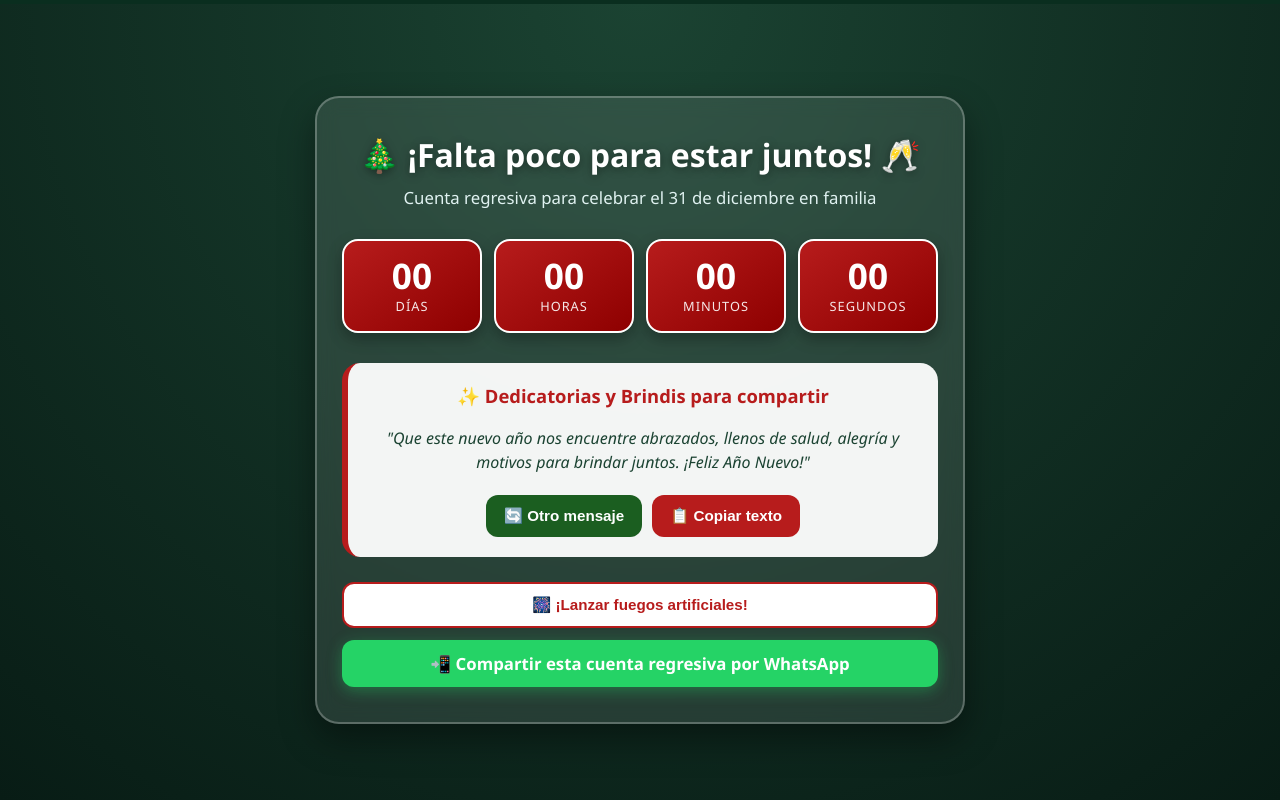
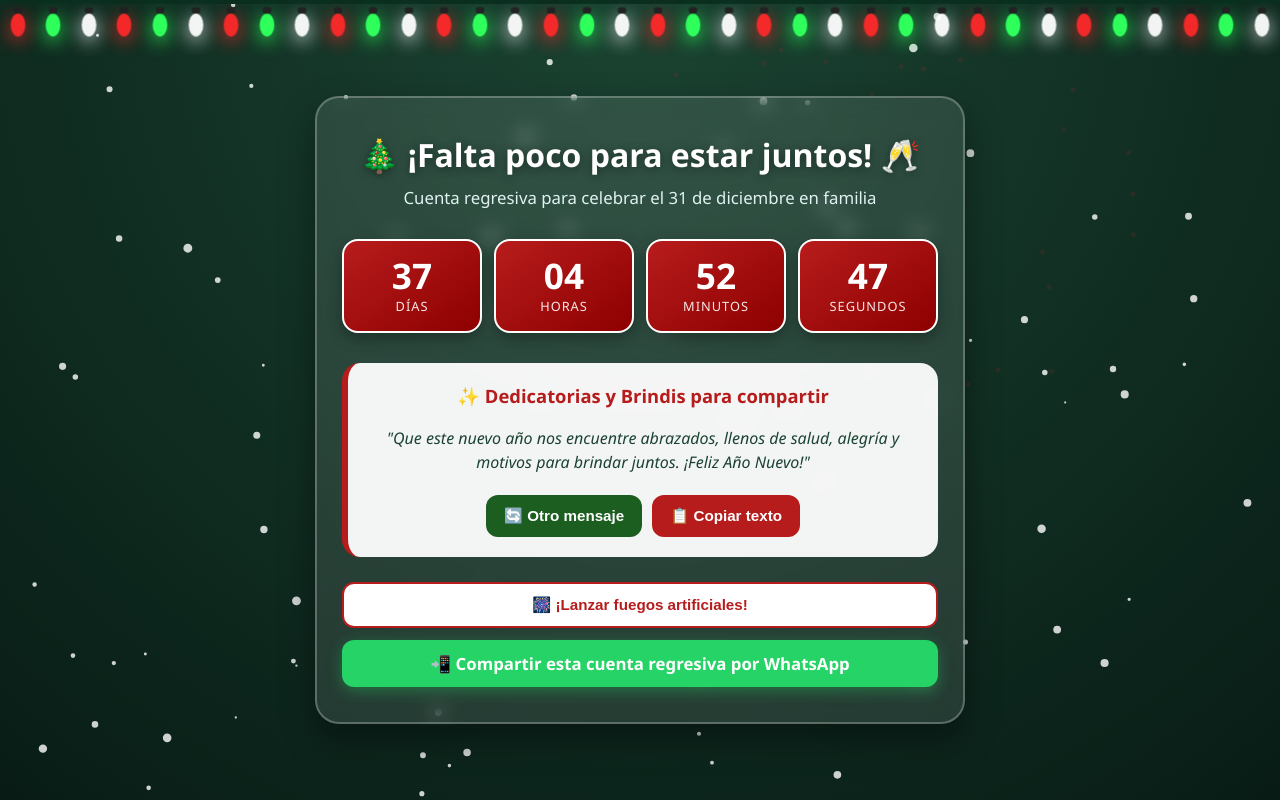
Before and after one commit to Jackeline987/cuenta-regresiva-navidad, a plain HTML site: page index.html in a window 1280 px wide. Drawn offline with Linux system fonts and the light colour scheme.

Commit message:
Refactor countdown script and enhance visuals
Updated countdown logic and added visual effects.

```diff
--- a/index.html
+++ b/index.html
@@ -303,7 +303,7 @@
   </main>
 
    <script>
-    // 1. Crear bombillos de la guirnalda según el ancho de pantalla
+    // 1. Crear bombillos de la guirnalda
     const guirnalda = document.getElementById('guirnalda');
     const cantidadLuces = Math.floor(window.innerWidth / 35);
     for (let i = 0; i < cantidadLuces; i++) {
@@ -311,12 +311,11 @@
       guirnalda.appendChild(li);
     }
 
-    // 2. Lógica de Cuenta Regresiva (31 de diciembre a las 23:59:59 o inicio del nuevo año)
+    // 2. Reloj de Cuenta Regresiva hacia el 1 de enero
     function actualizarContador() {
       const ahora = new Date();
-      const anioActual = ahora.getFullYear();
-      // Apunta al momento en que termina el 31 de diciembre (medianoche hacia el 1 de enero)
-      const fechaObjetivo = new Date(`January 1, ${anioActual + 1} 00:00:00`).getTime();
+      const anioSiguiente = ahora.getFullYear() + 1;
+      const fechaObjetivo = new Date(anioSiguiente, 0, 1, 0, 0, 0).getTime();
       const diferencia = fechaObjetivo - ahora.getTime();
 
       if (diferencia <= 0) {
@@ -324,7 +323,6 @@
         document.getElementById('horas').innerText = '00';
         document.getElementById('minutos').innerText = '00';
         document.getElementById('segundos').innerText = '00';
-        lanzarFuegoArtificial();
         return;
       }
 
@@ -333,10 +331,10 @@
       const minutos = Math.floor((diferencia % (1000 * 60 * 60)) / (1000 * 60));
       const segundos = Math.floor((diferencia % (1000 * 60)) / 1000);
 
-      document.getElementById('dias').innerText = dias.toString().padStart(2, '0');
-      document.getElementById('horas').innerText = horas.toString().padStart(2, '0');
-      document.getElementById('minutos').innerText = minutos.toString().padStart(2, '0');
-      document.getElementById('segundos').innerText = segundos.toString().padStart(2, '0');
+      document.getElementById('dias').innerText = String(dias).padStart(2, '0');
+      document.getElementById('horas').innerText = String(horas).padStart(2, '0');
+      document.getElementById('minutos').innerText = String(minutos).padStart(2, '0');
+      document.getElementById('segundos').innerText = String(segundos).padStart(2, '0');
     }
 
     setInterval(actualizarContador, 1000);
@@ -351,15 +349,18 @@
       "Un año más que se va y otro que llega para escribir nuevas historias en familia. ¡Que la alegría de esta noche dure todo el año! 🥂",
       "Levanto mi copa por nuestra familia y amigos: que la unión, la prosperidad y las risas se multipliquen en este nuevo comienzo. 🎉"
     ];
+
     let indiceMensaje = 0;
+
     function nuevoMensaje() {
       let nuevoIndice;
       do {
         nuevoIndice = Math.floor(Math.random() * mensajes.length);
       } while (nuevoIndice === indiceMensaje);
       indiceMensaje = nuevoIndice;
-document.getElementById('mensaje-actual').innerText = "${mensajes[indiceMensaje]}";
+      document.getElementById('mensaje-actual').innerText = `"${mensajes[indiceMensaje]}"`;
     }
+
     function copiarMensaje() {
       const texto = mensajes[indiceMensaje];
       navigator.clipboard.writeText(texto).then(() => {
@@ -369,33 +370,38 @@ btn.innerText = '✅ ¡Copiado!';
         setTimeout(() => { btn.innerText = textoOriginal; }, 2000);
       });
     }
-// 4. Configurar botón de WhatsApp con el enlace actual de Vercel
+
+    // 4. Botón de WhatsApp
     const enlaceActual = window.location.href;
-const textoWhatsApp = encodeURIComponent(🎄✨ ¡Mira cuánto falta para recibir el año juntos! Entra aquí para ver la cuenta regresiva y sacar tu brindis de Fin de Año: ${enlaceActual});
-document.getElementById('btn-whatsapp').href = https://whatsapp.com{textoWhatsApp};
-// 5. Efectos visuales: Nieve + Fuegos Artificiales en Canvas
+    const textoWhatsApp = encodeURIComponent("🎄✨ ¡Mira cuánto falta para recibir el año juntos! Entra aquí para ver la cuenta regresiva y sacar tu brindis de Fin de Año: " + enlaceActual);
+    document.getElementById('btn-whatsapp').href = "https://whatsapp.com" + textoWhatsApp;
+
+    // 5. Nieve y Fuegos Artificiales
     const canvas = document.getElementById('canvas-efectos');
     const ctx = canvas.getContext('2d');
     let ancho = canvas.width = window.innerWidth;
     let alto = canvas.height = window.innerHeight;
+
     window.addEventListener('resize', () => {
       ancho = canvas.width = window.innerWidth;
       alto = canvas.height = window.innerHeight;
     });
-// Copos de nieve
+
     const copos = Array.from({ length: 80 }, () => ({
       x: Math.random() * ancho,
       y: Math.random() * alto,
       r: Math.random() * 3.5 + 1,
       d: Math.random() * 1 + 0.5
     }));
-// Partículas de fuegos artificiales
+
     let particulas = [];
     const coloresFuegos = ['#ff2a2a', '#2eff5b', '#ffffff', '#ffd700'];
+
     function lanzarFuegoArtificial() {
       const x = Math.random() * (ancho * 0.8) + (ancho * 0.1);
       const y = Math.random() * (alto * 0.45) + (alto * 0.1);
       const color = coloresFuegos[Math.floor(Math.random() * coloresFuegos.length)];
+
       for (let i = 0; i < 45; i++) {
         const angulo = (Math.PI * 2 * i) / 45;
         const velocidad = Math.random() * 4 + 1.5;
@@ -409,14 +415,16 @@ color: color
         });
       }
     }
+
     function lanzarMultiplesFuegos() {
       lanzarFuegoArtificial();
       setTimeout(lanzarFuegoArtificial, 300);
       setTimeout(lanzarFuegoArtificial, 600);
     }
+
     function animar() {
       ctx.clearRect(0, 0, ancho, alto);
-// Dibujar nieve
+
       ctx.fillStyle = 'rgba(255, 255, 255, 0.8)';
       ctx.beginPath();
       for (let copo of copos) {
@@ -430,13 +438,14 @@ copo.x = Math.random() * ancho;
         }
       }
       ctx.fill();
-// Dibujar fuegos artificiales
+
       for (let i = particulas.length - 1; i >= 0; i--) {
         const p = particulas[i];
         p.x += p.vx;
         p.y += p.vy;
-p.vy += 0.05; // gravedad suave
+        p.vy += 0.05;
         p.alfa -= 0.015;
+
         if (p.alfa <= 0) {
           particulas.splice(i, 1);
         } else {
@@ -448,10 +457,11 @@ ctx.fill();
         }
       }
       ctx.globalAlpha = 1;
+
       requestAnimationFrame(animar);
     }
+
     animar();
-// Lanza un fuego artificial automático cada 4 segundos para ambientar
     setInterval(lanzarFuegoArtificial, 4000);
   </script>
 </body>
```
Lines whose indentation alone changed are shown as unchanged.
